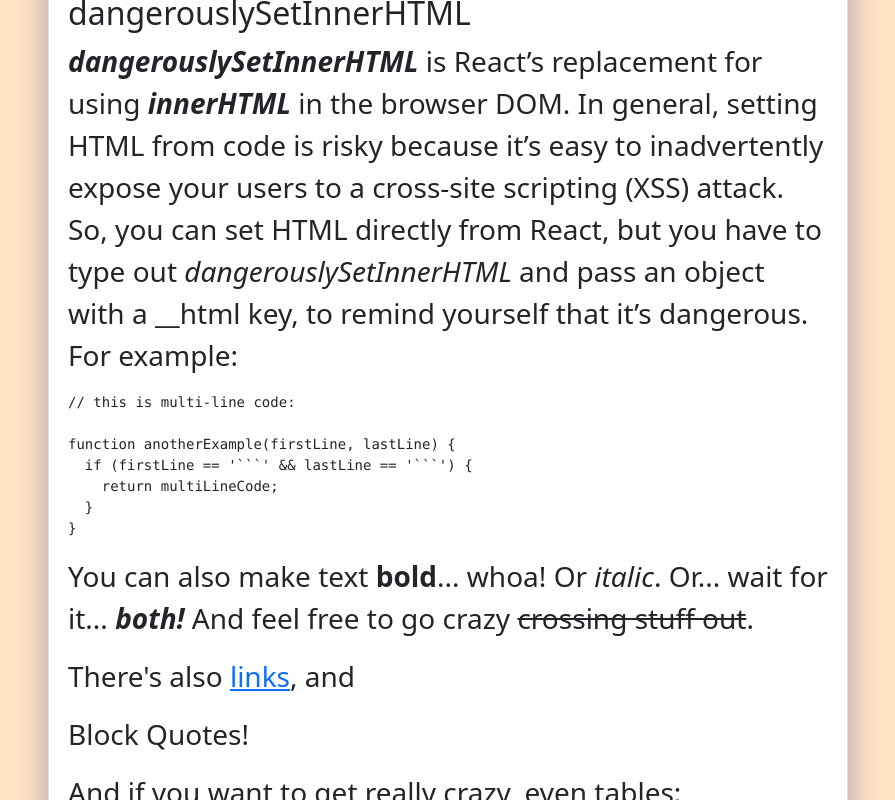
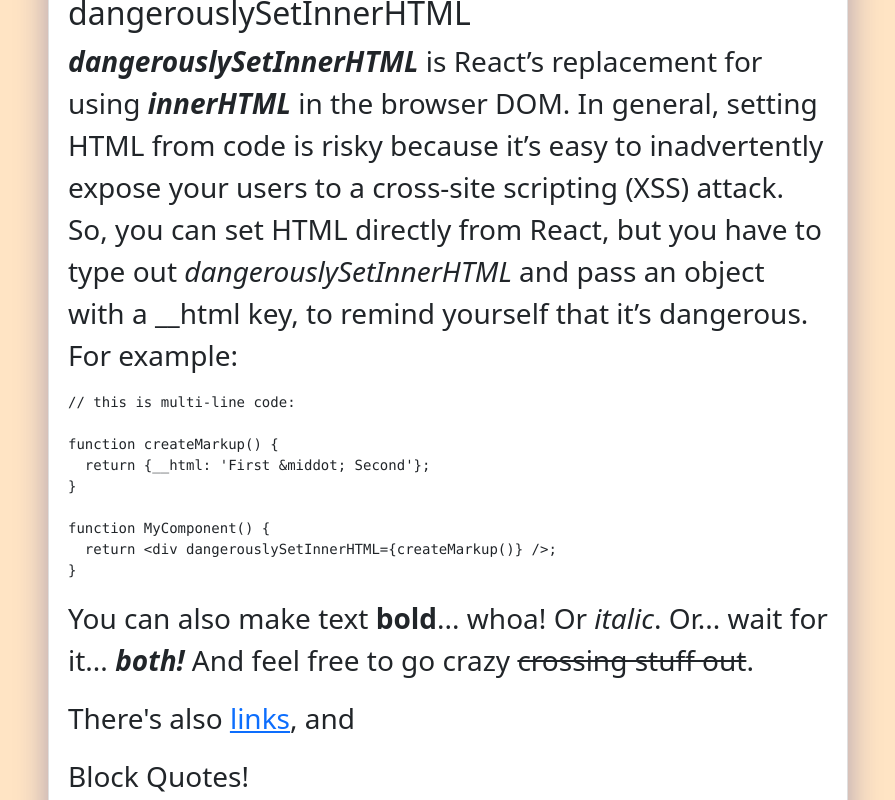
Before and after one commit to DantesSagan/markdown-previewer, a React (Create React App) app: page / in a window 1280 px wide. Shown: the part 615-1415 px from the top of the page, without its empty margins (192-1087 px from the left). Built offline with nearby package versions, Linux system fonts and the light colour scheme.

Commit message:
2nd cosmetic

```diff
--- a/src/App.css
+++ b/src/App.css
@@ -78,8 +78,7 @@
 }
 
 .card-preview {
-  background: rgba(255, 255, 255, 0.3);
-  box-shadow: 0 8px 32px 0 rgba(31, 38, 135, 0.37);
+  box-shadow: 0 32px 32px 0 rgba(31, 38, 135, 0.37);
   backdrop-filter: blur(5.5px);
   -webkit-backdrop-filter: blur(5.5px);
   border-radius: 10px;
--- a/src/App.js
+++ b/src/App.js
@@ -11,15 +11,18 @@
 
 ## dangerouslySetInnerHTML
 
-**_dangerouslySetInnerHTML_** is React’s replacement for using **_innerHTML_** in the browser DOM. In general, setting HTML from code is risky because it’s easy to inadvertently expose your users to a cross-site scripting (XSS) attack. So, you can set HTML directly from React, but you have to type out _dangerouslySetInnerHTML_ and pass an object with a __html key, to remind yourself that it’s dangerous. For example:
+**_dangerouslySetInnerHTML_** is React’s replacement for using **_innerHTML_** in the browser DOM. In general, setting HTML from code is risky because it’s easy to inadvertently expose your users to a cross-site scripting (XSS) attack. So, you can set HTML directly from React, but you have to type out _dangerouslySetInnerHTML_\n and pass an object with a __html key, to remind yourself that it’s dangerous.\n For example:
 \`\`\`
 // this is multi-line code:
 
-function anotherExample(firstLine, lastLine) {
-  if (firstLine == '\`\`\`' && lastLine == '\`\`\`') {
-    return multiLineCode;
-  }
+function createMarkup() {
+  return {__html: 'First &middot; Second'};
 }
+
+function MyComponent() {
+  return <div dangerouslySetInnerHTML={createMarkup()} />;
+}
+
 \`\`\`
 
 You can also make text **bold**... whoa!
@@ -60,7 +63,9 @@
       preview: false,
     };
   }
+
   updatedMarkdown = function (markdown) {
+
     this.setState({
       markdown,
     });
```
